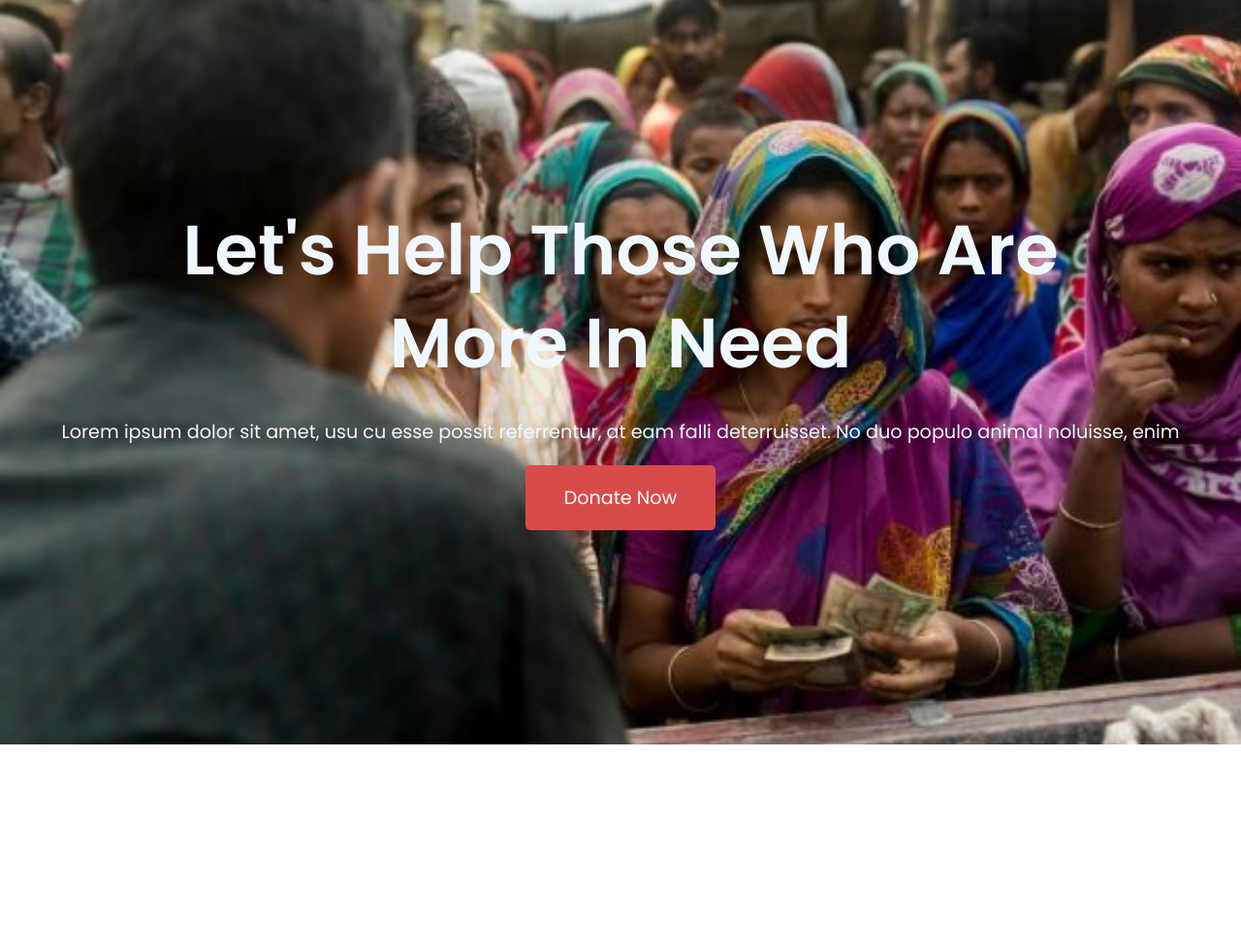
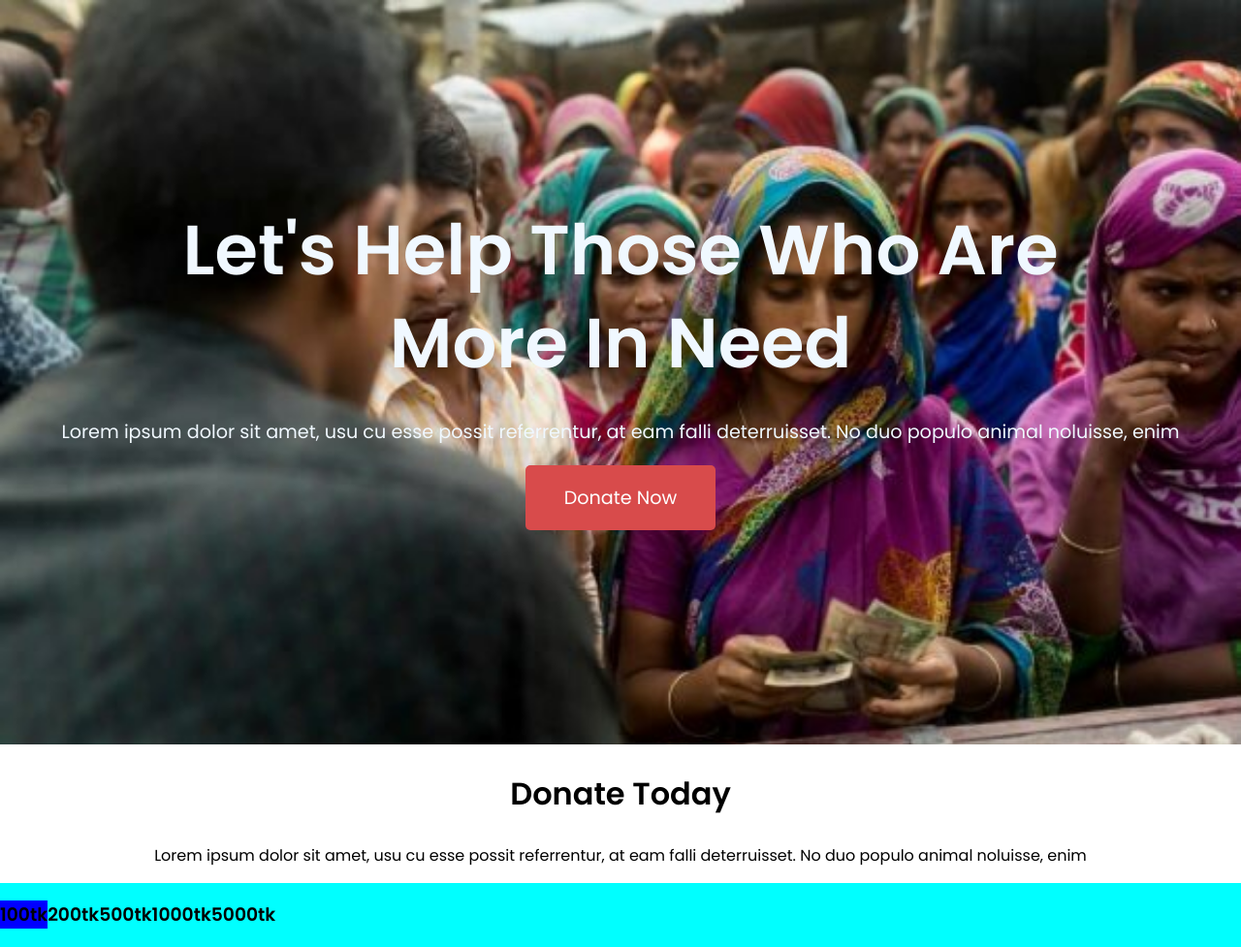
Before and after one commit to muba23/practice-problem-1, a plain HTML site: page index.html in a window 1280 px wide. Shown: the whole page at 97% size. Before the commit the page ends 800 px from the top, so only its background shows below. Drawn offline with Linux system fonts and the light colour scheme.

Commit message:
second started

```diff
--- a/index.html
+++ b/index.html
@@ -11,12 +11,30 @@
     <title>Donate Today</title>
 </head>
 <body>
+    <!-- Help those section  -->
     <section class="banner-section">
-            <h1>Let's Help Those Who Are </h1>
+            <div class="first-div">
+                <h1>Let's Help Those Who Are </h1>
             <h1>More In Need</h1>
             <p>Lorem ipsum dolor sit amet, usu cu esse possit referrentur, at eam falli
             deterruisset. No duo populo animal noluisse, enim</p>
             <a target="_blank" href="https://github.com/muba23">Donate Now</a>
+            </div>
+    </section>
+    <!-- donate today  -->
+    <section class="donate-today">
+        <div class="donate-today-one">
+            <h1>Donate Today</h1>
+            <p>Lorem ipsum dolor sit amet, usu cu esse possit referrentur, at eam falli
+                deterruisset. No duo populo animal noluisse, enim</p>
+        </div>
+        <div class="donate-today-two">
+            <h3 id="donate-100">100tk</h3>
+            <h3 id="donate-200">200tk</h3>
+            <h3 id="donate-500">500tk</h3>
+            <h3 id="donate-1000">1000tk</h3>
+            <h3 id="donate-5000">5000tk</h3>
+        </div>
     </section>
 </body>
 </html>
--- a/style.css
+++ b/style.css
@@ -9,13 +9,14 @@ body{
 /* .banner-section{
     background-image: url(images/donation8.jpg);
 } */
-section{
+.first-div{
     background-image: url(images/donation1.jpg);
     background-repeat: no-repeat;
     background-attachment: fixed;
     background-size: cover;
-    background-position: center;
-    height: 150%;
+    /* background-position: center; */
+    height: 250%;
+    /* background-color: rgb(223, 200, 200); */
 }
 .banner-section h1{
     color: aliceblue;
@@ -27,7 +28,7 @@ section{
     padding-bottom: 20px;
     font-size: 120%;
 }
-.banner-section{
+.first-div{
     text-justify: newspaper;
     text-align: center;
     color: aliceblue;
@@ -35,6 +36,7 @@ section{
     /* line-break:loose; */
     /* line-height: 500%; */
     padding-bottom: 240px;
+    /* background-color: rgb(54, 53, 53); */
 }
 .banner-section a{
     text-decoration: none;
@@ -45,3 +47,17 @@ section{
     margin-bottom: 100px;
     font-size: 120%;
 }
+.donate-today-one{
+    text-align: center;
+}
+.donate-today-one h1{
+    font-size: 200%;
+}
+.donate-today .donate-today-two{
+    display: flex;
+    /* padding-right: 5px; */
+    background-color: aqua;
+}
+#donate-100{
+   background-color: blue;
+}
```
